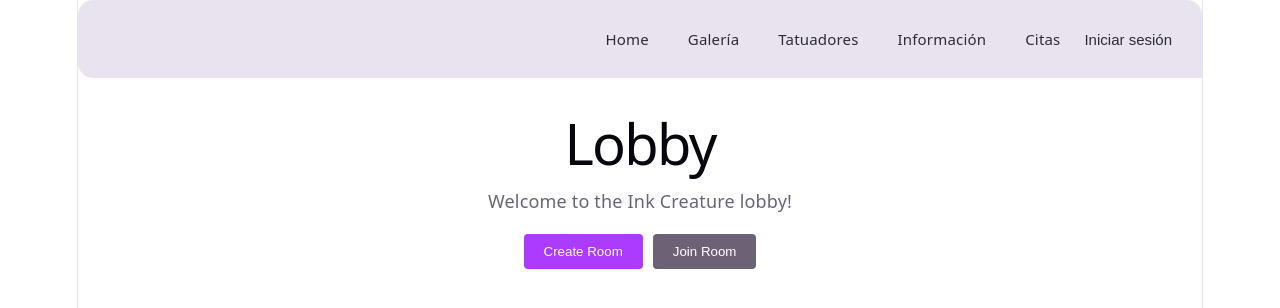
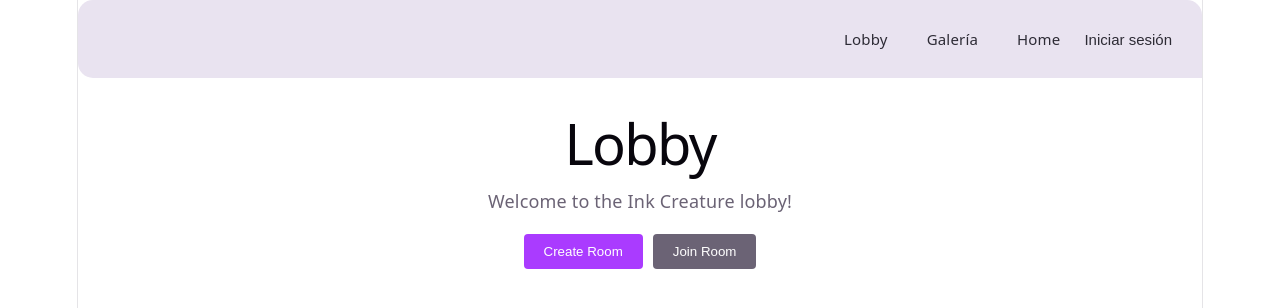
Before and after one commit to KevinGCN/Ink-Creature-React, a React (Vite) app: page / in a window 1280 px wide. Shown: the top 308 px of the page. Built offline with nearby package versions, Linux system fonts and the light colour scheme.

Commit message:
actualizacion

```diff
--- a/src/components/navbar.tsx
+++ b/src/components/navbar.tsx
@@ -21,11 +21,9 @@ export const Navbar = () => {
       <nav className="userbar">
         <div className="usuario">
           <div className="navbar-links">
-            <Link to="/lobby" className="navbar-link">Home</Link>
+            <Link to="/lobby" className="navbar-link">Lobby</Link>
             <Link to="/gallery" className="navbar-link">Galería</Link>
-            <Link to="/workers" className="navbar-link">Tatuadores</Link>
-            <Link to="/info" className="navbar-link">Información</Link>
-            <Link to="/schedule" className="navbar-link">Citas</Link>
+            <Link to="/home" className="navbar-link">Home</Link>
           </div>
           <div className="menu-ajustes">
             {!isLoggedIn ? (
```
